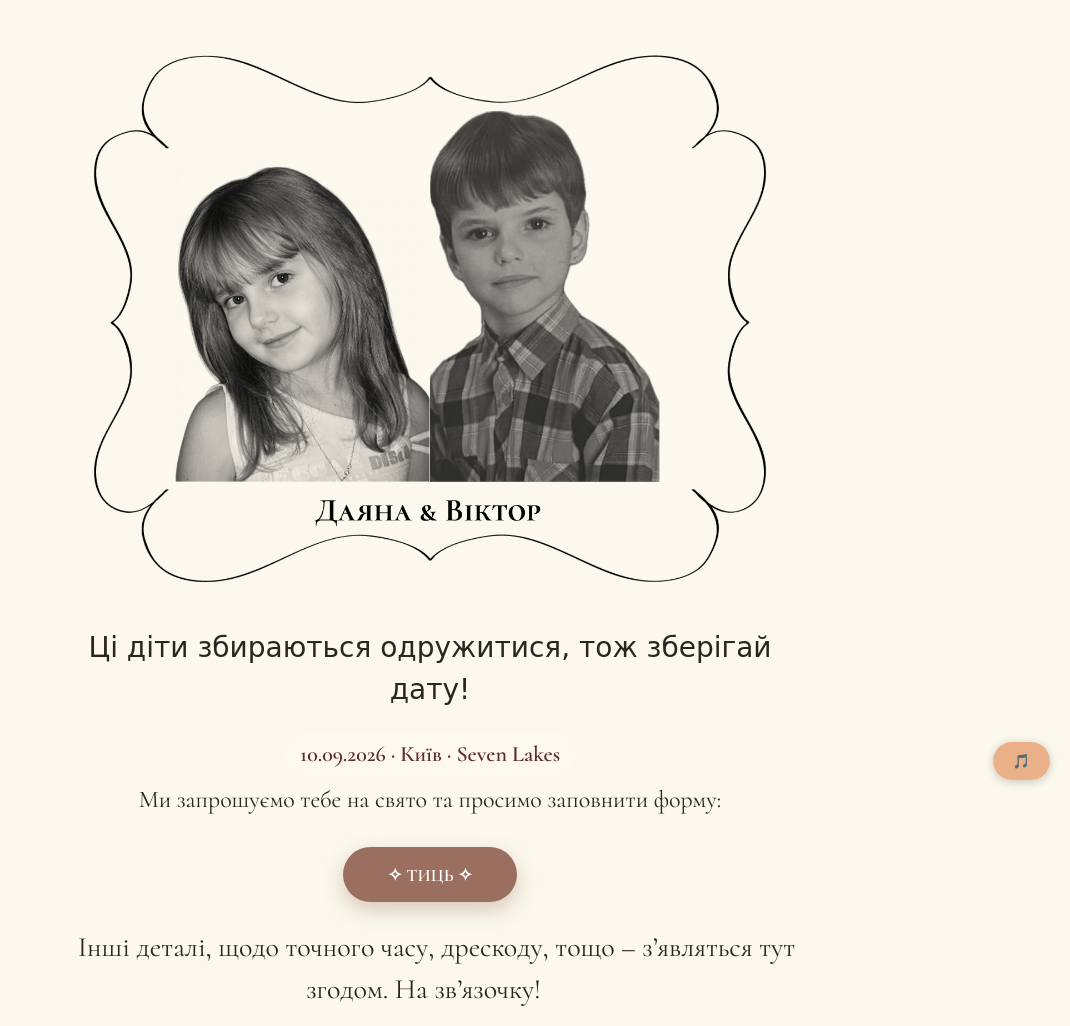
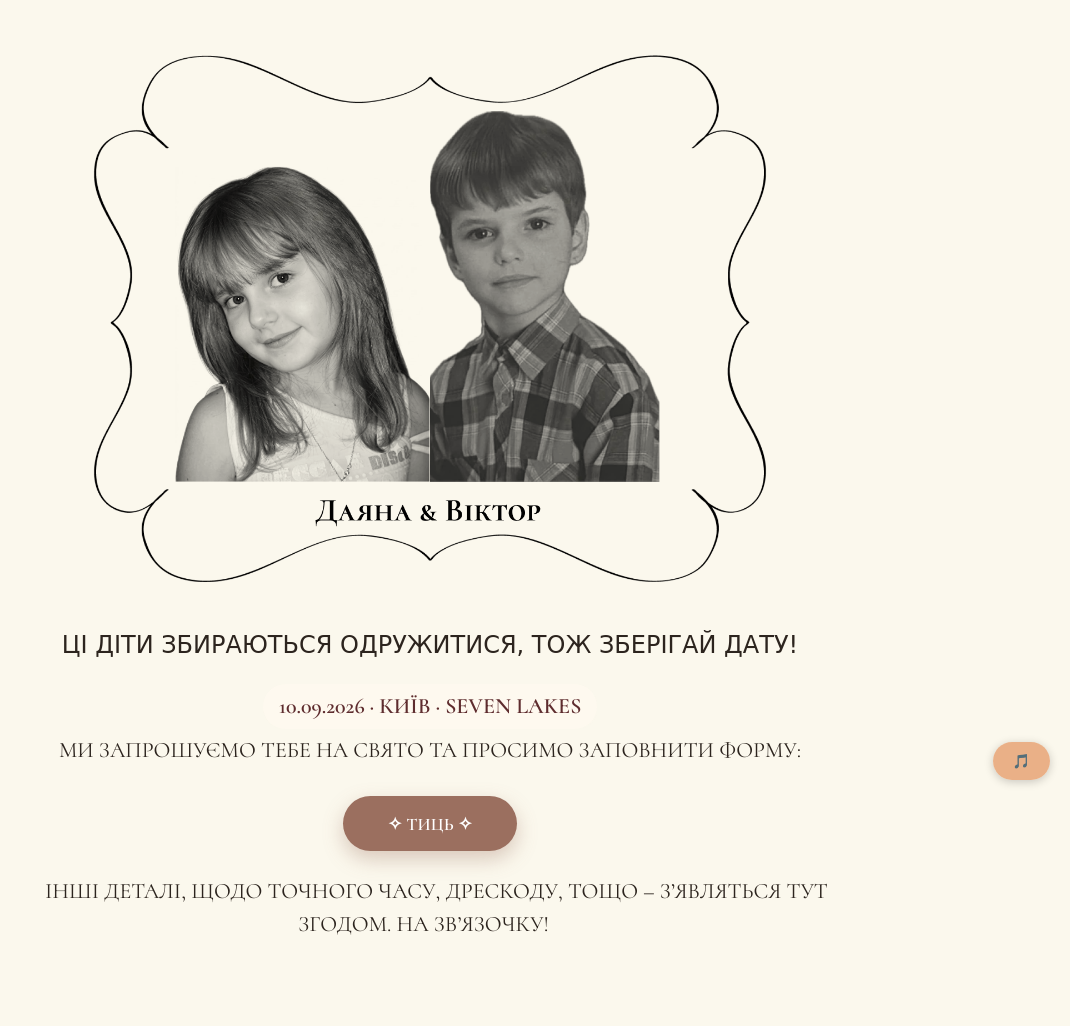
Before and after one commit to VictorYarosh/ai-silpo, a website: page index.html in a window 1280 px wide. Shown: the whole page, without its empty margins (210-1280 px from the left). After the commit the page ends 957 px from the top, so only its background shows below. Drawn offline with Linux system fonts and the light colour scheme; a web font is replaced by a local one.

Commit message:
add fixed css

```diff
--- a/css/style.css
+++ b/css/style.css
@@ -154,9 +154,10 @@
 /* Текст запрошення */
 .hero-invite {
   font-family: "Imperial Script", cursive;
-  font-size: 28px;
+  font-size: 24px;
   padding: 0.3rem 1.2rem;
   margin-bottom: 1rem;
+  text-transform: uppercase;
 }
 .hero-date {
   font-family: "Imperial Script", cursive;
@@ -165,9 +166,10 @@
 }
 .hero-invite-sec {
   font-family: "Cormorant", serif;
-  font-size: 24px;
+  font-size: 22px;
   padding: 0.3rem 1.2rem;
   margin-bottom: 1rem;
+  text-transform: uppercase;
 }
 
 /* Кнопка */
@@ -186,11 +188,13 @@
   font-weight: 600;
   font-size: 46px;
   padding: 0.3rem 0.8rem;
+  text-transform: uppercase;
 }
 .btn-text-small-footer {
   font-family: "Cormorant", serif;
-  font-size: 28px;
+  font-size: 22px;
   padding: 0.3rem 0.8rem;
+  text-transform: uppercase;
 }
 .map-link {
   margin-top: 0.3rem;
```
Also changed, not shown: index.html (+1 -1 lines).
